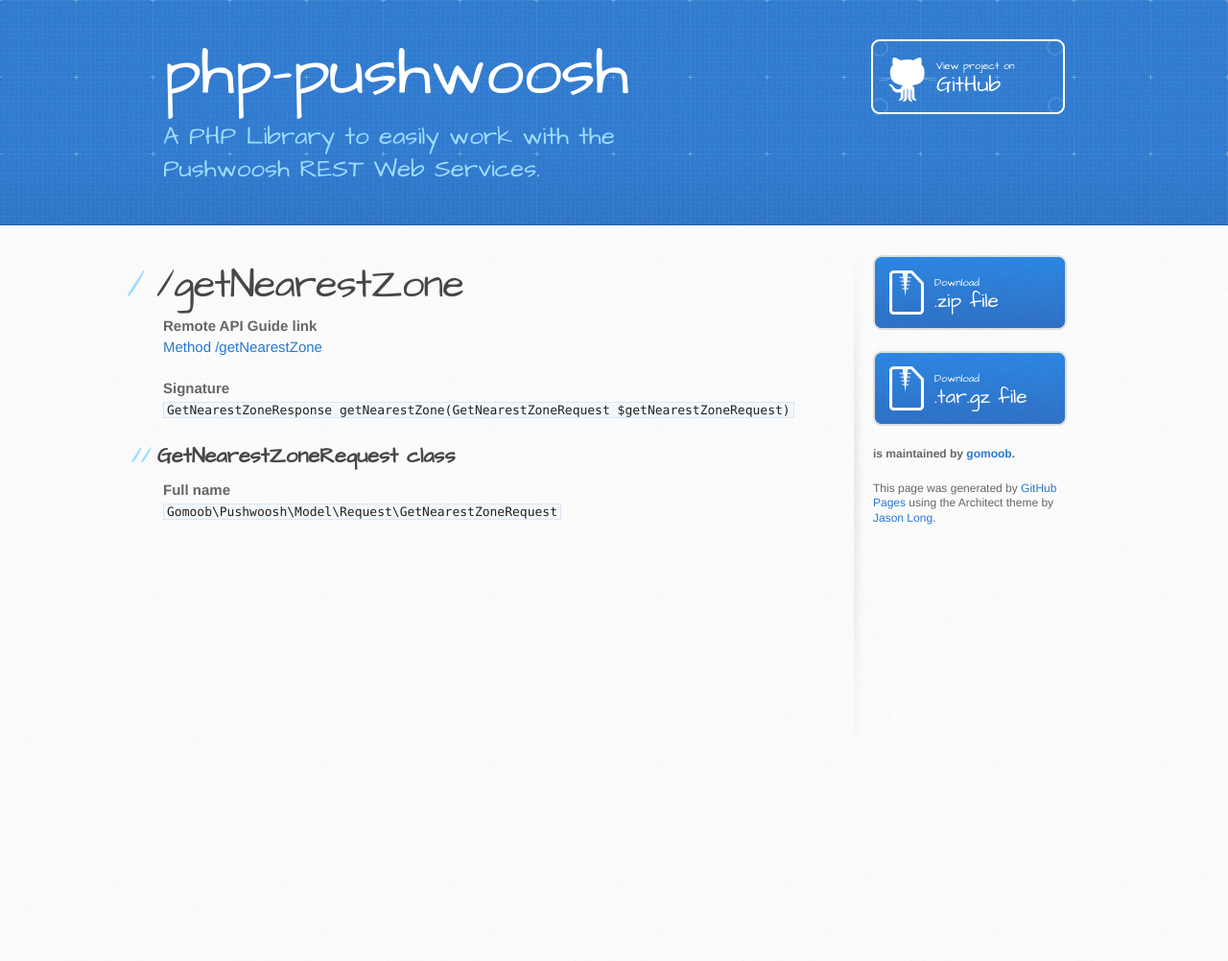
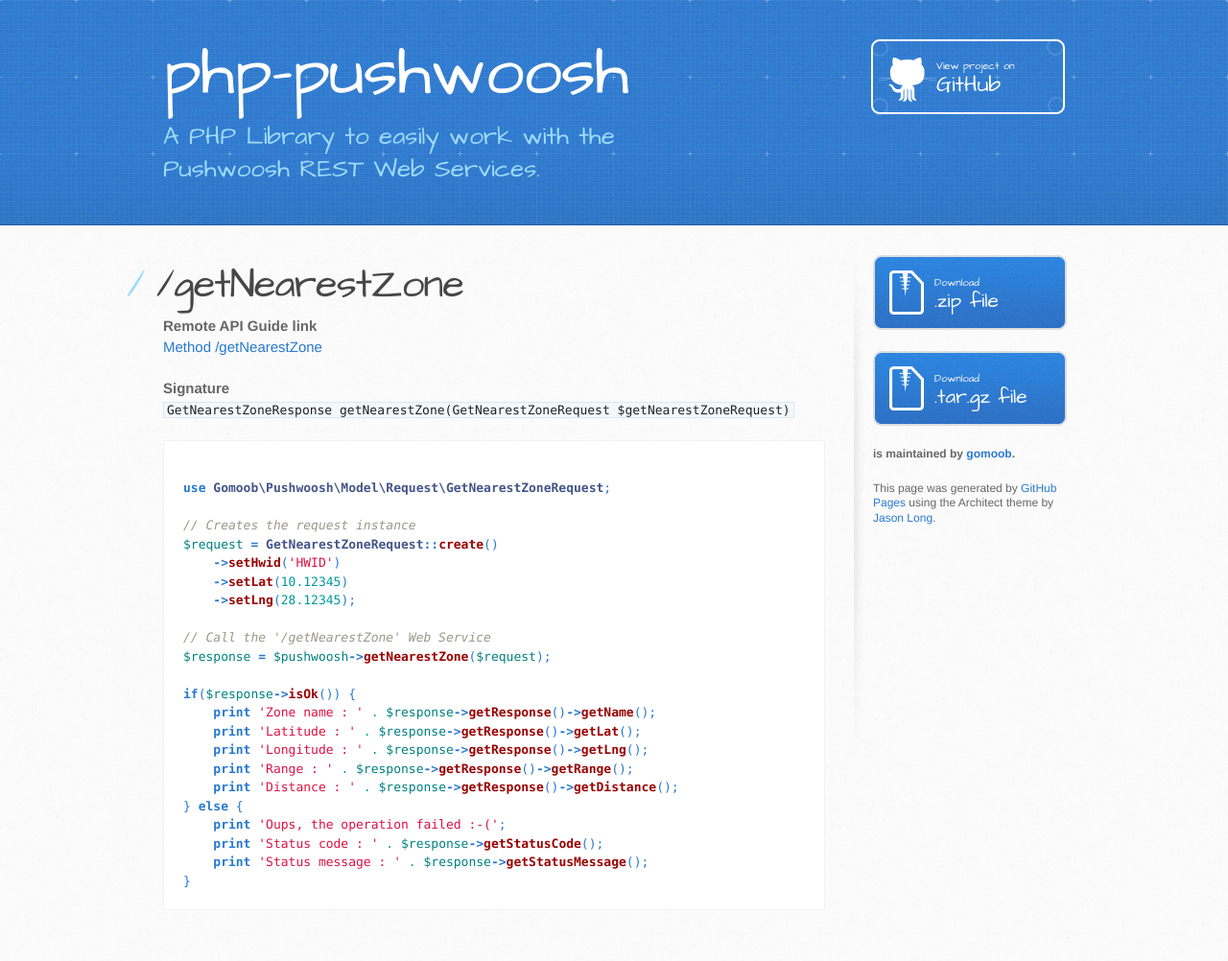
Before and after one commit to gomoob/php-pushwoosh, a Jekyll site: the page built from get-nearest-zone.html, in a window 1280 px wide. Shown: the whole page at 96% size. Built offline with Jekyll 4.4.1, drawn with Linux system fonts in a browser that asks for light colours; before the commit the page ends 900 px from its top, so only the background shows below that.

Commit message:
Continue documentation update.

```diff
--- a/get-nearest-zone.html
+++ b/get-nearest-zone.html
@@ -19,10 +19,29 @@
     <code>GetNearestZoneResponse getNearestZone(GetNearestZoneRequest $getNearestZoneRequest)</code>
 </p>
 
-<h2>GetNearestZoneRequest class</h2>
+{% highlight php %}
+<?php
+use Gomoob\Pushwoosh\Model\Request\GetNearestZoneRequest;
 
-<p>
-    <b style="font-weight: bold;">Full name</b>
-    <br/>
-    <code>Gomoob\Pushwoosh\Model\Request\GetNearestZoneRequest</code>
-</p>
+// Creates the request instance
+$request = GetNearestZoneRequest::create()
+    ->setHwid('HWID')
+    ->setLat(10.12345)
+    ->setLng(28.12345);
+
+// Call the '/getNearestZone' Web Service
+$response = $pushwoosh->getNearestZone($request);
+
+if($response->isOk()) {
+    print 'Zone name : ' . $response->getResponse()->getName();
+    print 'Latitude : ' . $response->getResponse()->getLat();
+    print 'Longitude : ' . $response->getResponse()->getLng();
+    print 'Range : ' . $response->getResponse()->getRange();
+    print 'Distance : ' . $response->getResponse()->getDistance();
+} else {
+    print 'Oups, the operation failed :-(';
+    print 'Status code : ' . $response->getStatusCode();
+    print 'Status message : ' . $response->getStatusMessage();
+}
+?>
+{% endhighlight %}
```
Also changed, not shown: push-stat.html (+20 -6 lines), register-device.html (+23 -6 lines), set-badge.html (+20 -6 lines), set-tags.html (+26 -6 lines), unregister-device.html (+18 -6 lines).
